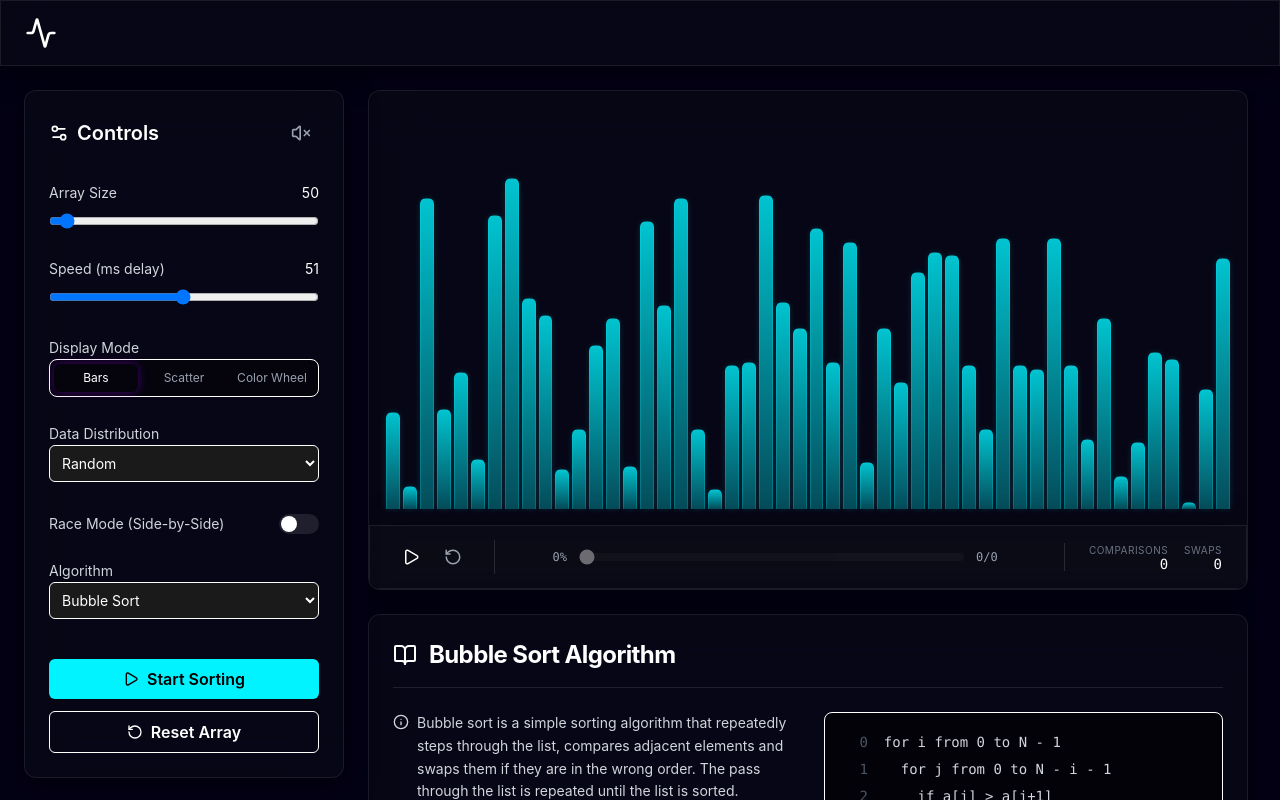
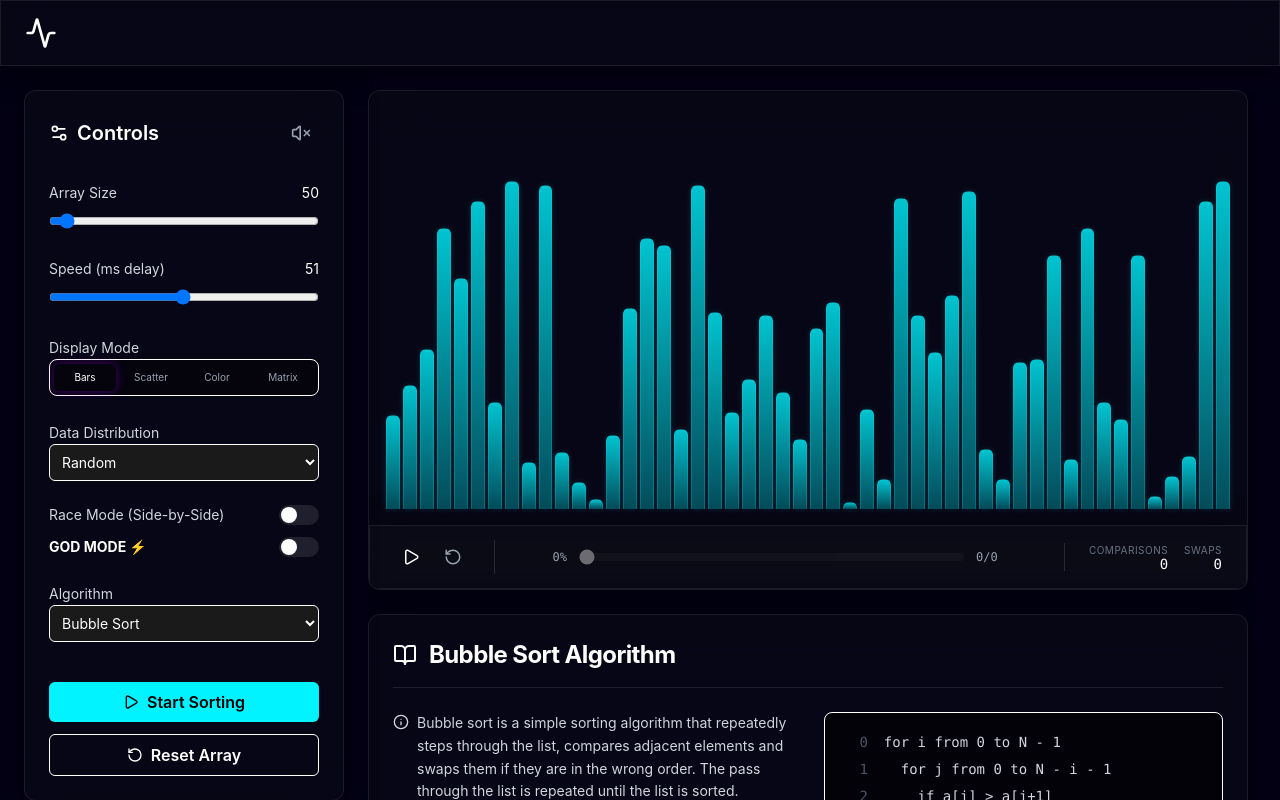
Before and after one commit to Mithuncoding/sorting, a React (Vite) app: page /visualizer in a window 1280 px wide. Shown: the top 800 px of the page. Built offline with nearby package versions, Linux system fonts and the light colour scheme.

Commit message:
feat: implement V6 God-Tier upgrades (Matrix mode, Math distributions, Stereo sound, God Mode)

```diff
--- a/src/components/controls/Sidebar.tsx
+++ b/src/components/controls/Sidebar.tsx
@@ -10,13 +10,18 @@ const DATA_DISTRIBUTIONS: { label: string, value: DataDistribution }[] = [
   { label: 'Nearly Sorted', value: 'nearly_sorted' },
   { label: 'Reversed', value: 'reversed' },
   { label: 'Few Unique', value: 'few_unique' },
+  { label: 'Sawtooth 📈', value: 'sawtooth' },
+  { label: 'Sinusoidal 🌊', value: 'sinusoidal' },
+  { label: 'Bell Curve 🔔', value: 'bell_curve' },
+  { label: 'Pyramid ⛰️', value: 'pyramid' },
   { label: 'Custom Input', value: 'custom' }
 ];
 
 const VIZ_MODES: { label: string, value: VisualizationMode }[] = [
   { label: 'Bars', value: 'bars' },
   { label: 'Scatter', value: 'scatter' },
-  { label: 'Color Wheel', value: 'color' }
+  { label: 'Color', value: 'color' },
+  { label: 'Matrix', value: 'matrix' }
 ];
 
 const ALGORITHMS: SortingAlgorithm[] = [
@@ -92,12 +97,12 @@ export const Sidebar: React.FC = () => {
       {/* Visualization Mode */}
       <div className="space-y-2">
         <label className="text-sm text-gray-300">Display Mode</label>
-        <div className="grid grid-cols-3 gap-1 bg-black/40 p-1 rounded-lg border border-[--color-glass-border]">
+        <div className="grid grid-cols-4 gap-1 bg-black/40 p-1 rounded-lg border border-[--color-glass-border]">
           {VIZ_MODES.map(mode => (
             <button
               key={mode.value}
               onClick={() => store.setVisualizationMode(mode.value)}
-              className={`text-xs py-1.5 rounded-md transition-colors ${
+              className={`text-[10px] py-1.5 rounded-md transition-colors ${
                 store.visualizationMode === mode.value
                   ? 'bg-[--color-neon-purple] text-white shadow-[0_0_10px_rgba(157,0,255,0.4)]'
                   : 'text-gray-400 hover:text-white hover:bg-white/5'
@@ -148,8 +153,9 @@ export const Sidebar: React.FC = () => {
         </div>
       )}
 
-      {/* Race Mode Toggle */}
-      <div className="flex items-center justify-between mt-2">
+      {/* Race Mode & God Mode Toggle */}
+      <div className="space-y-3">
+        <div className="flex items-center justify-between">
           <label className="text-sm text-gray-300">Race Mode (Side-by-Side)</label>
           <button
             onClick={() => {
@@ -161,6 +167,19 @@ export const Sidebar: React.FC = () => {
           >
             <div className={`absolute top-0.5 left-0.5 w-4 h-4 rounded-full bg-white transition-transform ${store.isRaceMode ? 'translate-x-5' : 'translate-x-0'}`} />
           </button>
+        </div>
+
+        <div className="flex items-center justify-between">
+          <label className="text-sm text-[--color-neon-pink] font-bold">GOD MODE ⚡</label>
+          <button
+            onClick={() => {
+              store.setIsGodMode(!store.isGodMode);
+            }}
+            className={`w-10 h-5 rounded-full relative transition-colors ${store.isGodMode ? 'bg-[--color-neon-pink] shadow-[0_0_15px_rgba(255,0,234,0.5)]' : 'bg-white/10'}`}
+          >
+            <div className={`absolute top-0.5 left-0.5 w-4 h-4 rounded-full bg-white transition-transform ${store.isGodMode ? 'translate-x-5' : 'translate-x-0'}`} />
+          </button>
+        </div>
       </div>
 
       {/* Algorithm Selection */}
--- a/src/components/visualizer/Visualizer.tsx
+++ b/src/components/visualizer/Visualizer.tsx
@@ -5,7 +5,7 @@ import { motion } from 'framer-motion';
 export const Visualizer: React.FC<{ isSecondary?: boolean }> = ({ isSecondary = false }) => {
   const store = useSortingStore();
   const array = isSecondary ? store.secondaryArray : store.array;
-  const { arraySize, visualizationMode } = store;
+  const { arraySize, visualizationMode, isGodMode } = store;
 
   // If array is very large, render simple divs without framer-motion for performance,
   // or use Canvas. For now we use standard DOM divs, without layout animations when array > 100.
@@ -133,11 +133,77 @@ export const Visualizer: React.FC<{ isSecondary?: boolean }> = ({ isSecondary =
     );
   };
 
+  const renderMatrix = () => {
+    const cols = Math.ceil(Math.sqrt(array.length));
+    const rows = Math.ceil(array.length / cols);
+
+    return (
+      <div
+        className="w-full h-[90%] grid gap-1 p-4"
+        style={{
+          gridTemplateColumns: `repeat(${cols}, 1fr)`,
+          gridTemplateRows: `repeat(${rows}, 1fr)`,
+        }}
+      >
+        {array.map((element) => {
+          const hue = Math.floor((element.value / 100) * 360);
+          let bg = `hsl(${hue}, 80%, 40%)`;
+          let shadow = 'none';
+          let scale = 1;
+          let zIndex = 1;
+
+          if (element.isSorted) {
+            bg = '#00ff88';
+            shadow = '0 0 10px #00ff88';
+          } else if (element.isSwapping) {
+            bg = '#ff00ea';
+            shadow = '0 0 20px #ff00ea';
+            scale = 1.2;
+            zIndex = 10;
+          } else if (element.isComparing) {
+            bg = '#9d00ff';
+            shadow = '0 0 20px #9d00ff';
+            scale = 1.2;
+            zIndex = 10;
+          }
+
+          return (
+            <div
+              key={element.id}
+              className="w-full h-full rounded-[2px] transition-all duration-200"
+              style={{
+                background: bg,
+                boxShadow: shadow,
+                transform: `scale(${scale})`,
+                zIndex
+              }}
+            />
+          );
+        })}
+      </div>
+    );
+  };
+
   return (
-    <div className="flex-1 w-full h-full flex flex-col justify-end items-center px-4 pb-4 overflow-hidden">
+    <div className="flex-1 w-full h-full flex flex-col justify-end items-center px-4 pb-4 overflow-hidden relative">
       {visualizationMode === 'bars' && renderBars()}
       {visualizationMode === 'scatter' && renderScatter()}
       {visualizationMode === 'color' && renderColorWheel()}
+      {visualizationMode === 'matrix' && renderMatrix()}
+
+      {/* God Mode Holographic Overlays */}
+      {isGodMode && (
+        <div className="absolute inset-0 pointer-events-none overflow-hidden animate-in fade-in duration-700">
+           {/* Scanlines */}
+           <div className="absolute inset-0 bg-[linear-gradient(rgba(18,16,16,0)_50%,rgba(0,0,0,0.25)_50%),linear-gradient(90deg,rgba(255,0,0,0.06),rgba(0,255,0,0.02),rgba(0,0,255,0.06))] bg-[length:100%_2px,3px_100%] z-50" />
+           {/* Pulse Glow */}
+           <div className="absolute inset-x-0 top-0 h-1 bg-[--color-neon-pink] shadow-[0_0_20px_var(--color-neon-pink)] animate-pulse shadow-lg" />
+           <div className="absolute inset-x-0 bottom-0 h-1 bg-[--color-neon-cyan] shadow-[0_0_20px_var(--color-neon-cyan)] animate-pulse shadow-lg" />
+           {/* Random Glitch Particles (CSS only) */}
+           <div className="absolute top-1/4 left-1/4 w-32 h-32 bg-[--color-neon-purple]/10 blur-[100px] animate-pulse" />
+           <div className="absolute bottom-1/4 right-1/4 w-32 h-32 bg-[--color-neon-cyan]/10 blur-[100px] animate-pulse delay-700" />
+        </div>
+      )}
     </div>
   );
 };
--- a/src/store/sortingStore.ts
+++ b/src/store/sortingStore.ts
@@ -56,6 +56,8 @@ interface SortingState {
   // Toggles
   soundEnabled: boolean;
   setSoundEnabled: (enabled: boolean) => void;
+  isGodMode: boolean;
+  setIsGodMode: (enabled: boolean) => void;
 }
 
 export const useSortingStore = create<SortingState>((set) => ({
@@ -109,5 +111,7 @@ export const useSortingStore = create<SortingState>((set) => ({
   })),
 
   soundEnabled: false,
-  setSoundEnabled: (enabled) => set({ soundEnabled: enabled }),
+  setSoundEnabled: (enabled: boolean) => set({ soundEnabled: enabled }),
+  isGodMode: false,
+  setIsGodMode: (enabled: boolean) => set({ isGodMode: enabled }),
 }));
--- a/src/types/index.ts
+++ b/src/types/index.ts
@@ -9,13 +9,17 @@ export type SortingAlgorithm =
   | 'Radix Sort'
   | 'Counting Sort';
 
-export type VisualizationMode = 'bars' | 'scatter' | 'color';
+export type VisualizationMode = 'bars' | 'scatter' | 'color' | 'matrix';
 
 export type DataDistribution =
   | 'random'
   | 'nearly_sorted'
   | 'reversed'
   | 'few_unique'
+  | 'sawtooth'
+  | 'sinusoidal'
+  | 'bell_curve'
+  | 'pyramid'
   | 'custom';
 
 export interface ArrayElement {
--- a/src/utils/arrayGenerators.ts
+++ b/src/utils/arrayGenerators.ts
@@ -1,15 +1,17 @@
 import type { ArrayElement } from '../types';
+
+const createArrayElement = (value: number, id: string): ArrayElement => ({
+  id,
+  value,
+  isComparing: false,
+  isSwapping: false,
+  isSorted: false,
+});
 
 export const generateRandomArray = (size: number): ArrayElement[] => {
   const array: ArrayElement[] = [];
   for (let i = 0; i < size; i++) {
-    array.push({
-      id: `${i}-${Math.random().toString(36).substring(2, 9)}`,
-      value: Math.floor(Math.random() * 100) + 1, // values 1 to 100
-      isComparing: false,
-      isSwapping: false,
-      isSorted: false,
-    });
+    array.push(createArrayElement(Math.floor(Math.random() * 100) + 1, `${i}-${Math.random().toString(36).substring(2, 9)}`));
   }
   return array;
 };
@@ -17,25 +19,17 @@ export const generateRandomArray = (size: number): ArrayElement[] => {
 export const generateReversedArray = (size: number): ArrayElement[] => {
   const array: ArrayElement[] = [];
   for (let i = size; i > 0; i--) {
-    array.push({
-      id: `${i}-${Math.random().toString(36).substring(2, 9)}`,
-      value: Math.floor((i / size) * 100) || 1,
-      isComparing: false,
-      isSwapping: false,
-      isSorted: false,
-    });
+    array.push(createArrayElement(Math.floor((i / size) * 100) || 1, `${i}-${Math.random().toString(36).substring(2, 9)}`));
   }
   return array;
 };
 
 export const generateNearlySortedArray = (size: number): ArrayElement[] => {
   const array = generateRandomArray(size).sort((a, b) => a.value - b.value);
-  // Swap a few elements to make it nearly sorted
   const swapCount = Math.max(1, Math.floor(size * 0.05));
   for (let i = 0; i < swapCount; i++) {
     const idx1 = Math.floor(Math.random() * size);
     const idx2 = Math.floor(Math.random() * size);
-    // Swap values
     const temp = array[idx1].value;
     array[idx1].value = array[idx2].value;
     array[idx2].value = temp;
@@ -45,16 +39,58 @@ export const generateNearlySortedArray = (size: number): ArrayElement[] => {
 
 export const generateFewUniqueArray = (size: number): ArrayElement[] => {
   const array: ArrayElement[] = [];
-  const uniqueValues = [10, 30, 50, 70, 90]; // Only 5 possible values
+  const uniqueValues = [10, 30, 50, 70, 90];
   for (let i = 0; i < size; i++) {
     const randomVal = uniqueValues[Math.floor(Math.random() * uniqueValues.length)];
-    array.push({
-      id: `${i}-${Math.random().toString(36).substring(2, 9)}`,
-      value: randomVal,
-      isComparing: false,
-      isSwapping: false,
-      isSorted: false,
-    });
+    array.push(createArrayElement(randomVal, `${i}-${Math.random().toString(36).substring(2, 9)}`));
+  }
+  return array;
+};
+
+/* ─── Advanced V6 Mathematical Distributions ─── */
+
+export const generateSawtoothArray = (size: number): ArrayElement[] => {
+  const array: ArrayElement[] = [];
+  const teeth = 3;
+  const toothSize = Math.floor(size / teeth);
+  for (let i = 0; i < size; i++) {
+    const val = ((i % toothSize) / toothSize) * 90 + 5;
+    array.push(createArrayElement(Math.floor(val), `${i}-${Math.random().toString(36).substring(2, 9)}`));
+  }
+  return array;
+};
+
+export const generateSinusoidalArray = (size: number): ArrayElement[] => {
+  const array: ArrayElement[] = [];
+  for (let i = 0; i < size; i++) {
+    const val = (Math.sin((i / size) * Math.PI * 4) * 45) + 50;
+    array.push(createArrayElement(Math.floor(val), `${i}-${Math.random().toString(36).substring(2, 9)}`));
+  }
+  return array;
+};
+
+export const generateBellCurveArray = (size: number): ArrayElement[] => {
+  const array: ArrayElement[] = [];
+  for (let i = 0; i < size; i++) {
+    // Box-Muller transform for normal distribution
+    let u = 0, v = 0;
+    while(u === 0) u = Math.random();
+    while(v === 0) v = Math.random();
+    const standardNormal = Math.sqrt(-2.0 * Math.log(u)) * Math.cos(2.0 * Math.PI * v);
+    // Scale standard normal (avg 0, stdDev 1) to (avg 50, range ~1-100)
+    const val = Math.max(1, Math.min(100, (standardNormal * 15) + 50));
+    array.push(createArrayElement(Math.floor(val), `${i}-${Math.random().toString(36).substring(2, 9)}`));
+  }
+  return array;
+};
+
+export const generatePyramidArray = (size: number): ArrayElement[] => {
+  const array: ArrayElement[] = [];
+  const mid = size / 2;
+  for (let i = 0; i < size; i++) {
+    const distanceFromMid = Math.abs(i - mid);
+    const val = 100 - (distanceFromMid / mid) * 95;
+    array.push(createArrayElement(Math.floor(val), `${i}-${Math.random().toString(36).substring(2, 9)}`));
   }
   return array;
 };
@@ -63,18 +99,9 @@ export const parseCustomArray = (input: string): ArrayElement[] | null => {
   try {
     const values = input.split(',').map(v => parseInt(v.trim(), 10));
     if (values.some(isNaN) || values.length === 0) return null;
-
-    // Normalize values between 1 and 100 for consistent rendering
     const max = Math.max(...values, 100);
     const scale = 100 / max;
-
-    return values.map((val, i) => ({
-      id: `${i}-${Math.random().toString(36).substring(2, 9)}`,
-      value: Math.max(1, Math.min(100, Math.floor(val * scale))), // Keep between 1-100
-      isComparing: false,
-      isSwapping: false,
-      isSorted: false,
-    }));
+    return values.map((val, i) => createArrayElement(Math.max(1, Math.min(100, Math.floor(val * scale))), `${i}-${Math.random().toString(36).substring(2, 9)}`));
   } catch {
     return null;
   }
```
Also changed, not shown: src/hooks/useSorting.ts (+30 -6 lines), src/utils/sound.ts (+59 -13 lines). Lines whose indentation alone changed are shown as unchanged.
